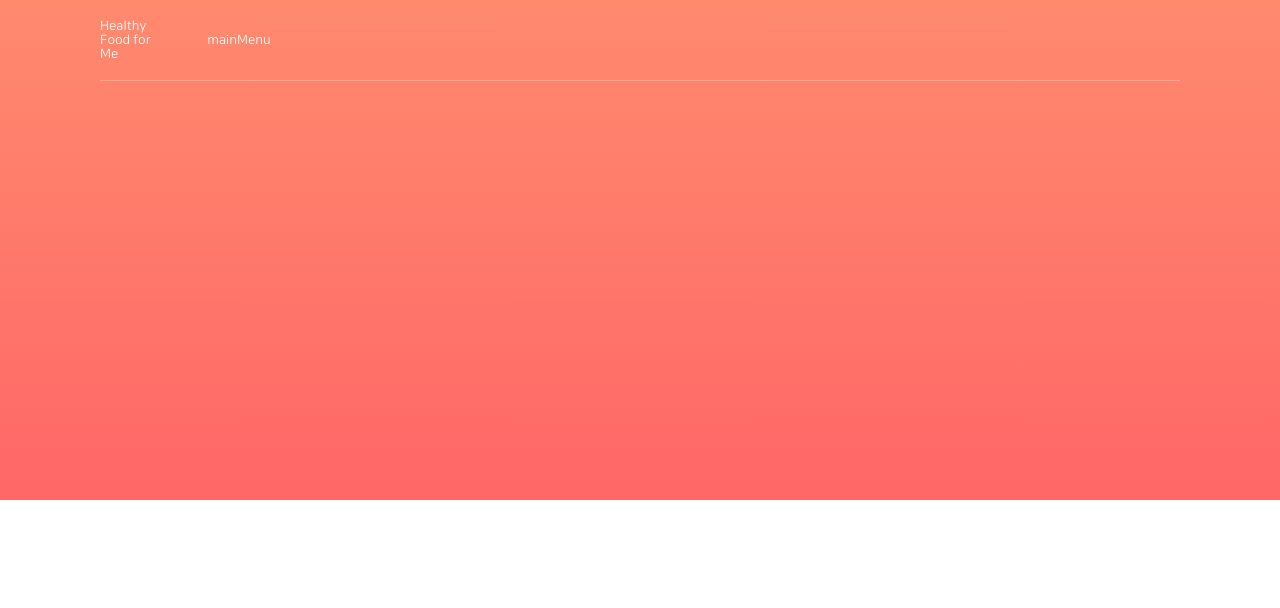
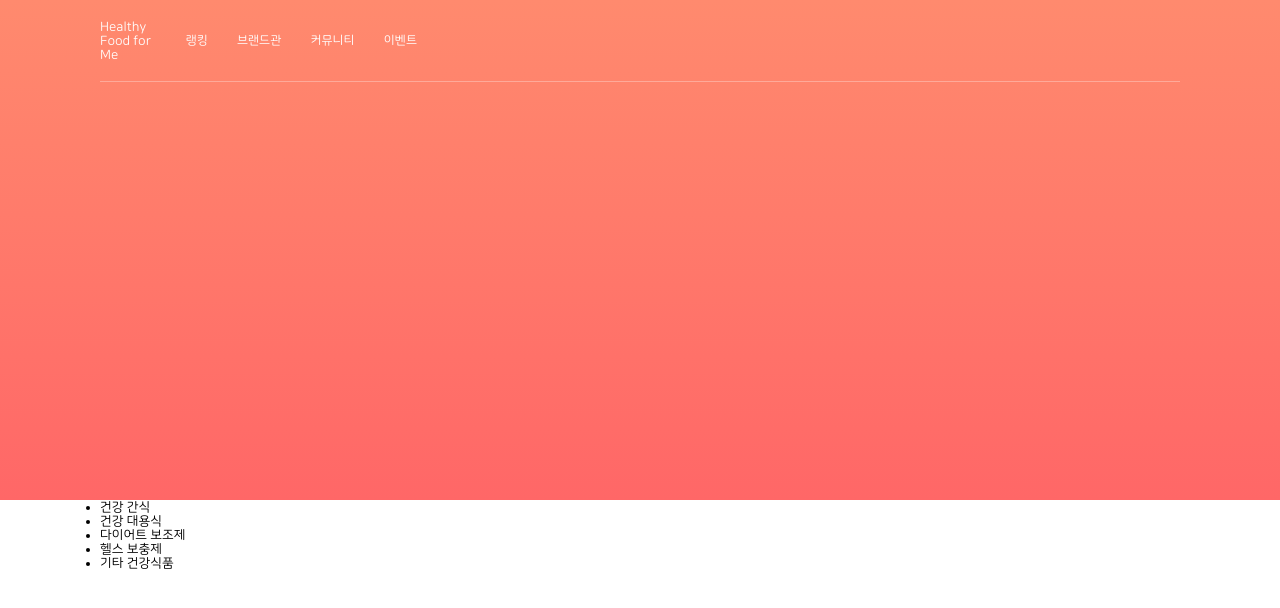
Before and after one commit to supercheeks/W-healthy-food-for-me, a PHP site: page /page/header.html in a window 1280 px wide. Shown: the top 608 px of the page. Run offline with PHP 8.4, Linux system fonts and the light colour scheme.

Commit message:
Update header

```diff
--- a/css/index.css
+++ b/css/index.css
@@ -7,9 +7,11 @@ header {width: 100%; height: 500px; background: linear-gradient(to bottom, #ff8a
 nav .w100 > * { margin-right: -4px; display: inline-block;}
 nav .w100 { border-bottom: 1px solid rgba(255, 255, 255, 0.3);}
 #logo, .mainMenu { vertical-align: middle;}
-        #logo {width: 10%; height: auto; color: white; }
-        .mainMenu {width: 70%; height: auto; line-height: 80px; color: white; }
+        #logo {width: 8%; height: auto; color: white; }
+        .mainMenu {width: 72%; height: auto; line-height: 80px; color: white; }
+.mainMenu > ul {width: 100%; height: auto;}
+.mainMenu > ul > li {width:auto; height:auto; display: inline-block; margin-right: calc(30px - 4px); }
 
 #visual {width: auto; height: 250px;}
 
-#category {width: auto; height: 100px;}
+#category {width: auto; height: 100px; /*background: ;*/ border-bottom: 1px solid rgba(255, 255, 255);}
--- a/page/header.html
+++ b/page/header.html
@@ -12,7 +12,14 @@
         <nav>
             <div class="w100">
                 <h1 id="logo">Healthy<br>Food for<br>Me</h1>
-                <div class="mainMenu">mainMenu</div>
+                <div class="mainMenu">
+                    <ul>
+                        <li>랭킹</li>
+                        <li>브랜드관</li>
+                        <li>커뮤니티</li>
+                        <li>이벤트</li>
+                    </ul>
+                </div>
                 <div>&nbsp;</div>
             </div>
         </nav>
@@ -23,7 +30,15 @@
     </header>
 
     <section id="category">
-        <div class="w100">&nbsp;</div>
+        <div class="w100">
+            <ul>
+                <li>건강 간식</li>
+                <li>건강 대용식</li>
+                <li>다이어트 보조제</li>
+                <li>헬스 보충제</li>
+                <li>기타 건강식품</li>
+            </ul>
+        </div>
     </section>
 </div>
 </body>
```
